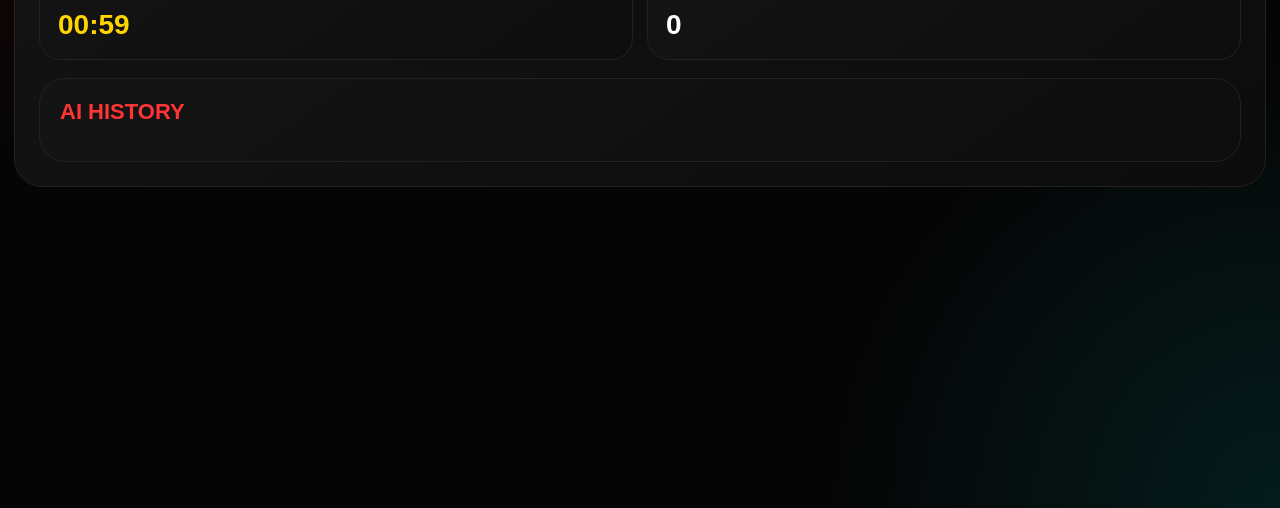
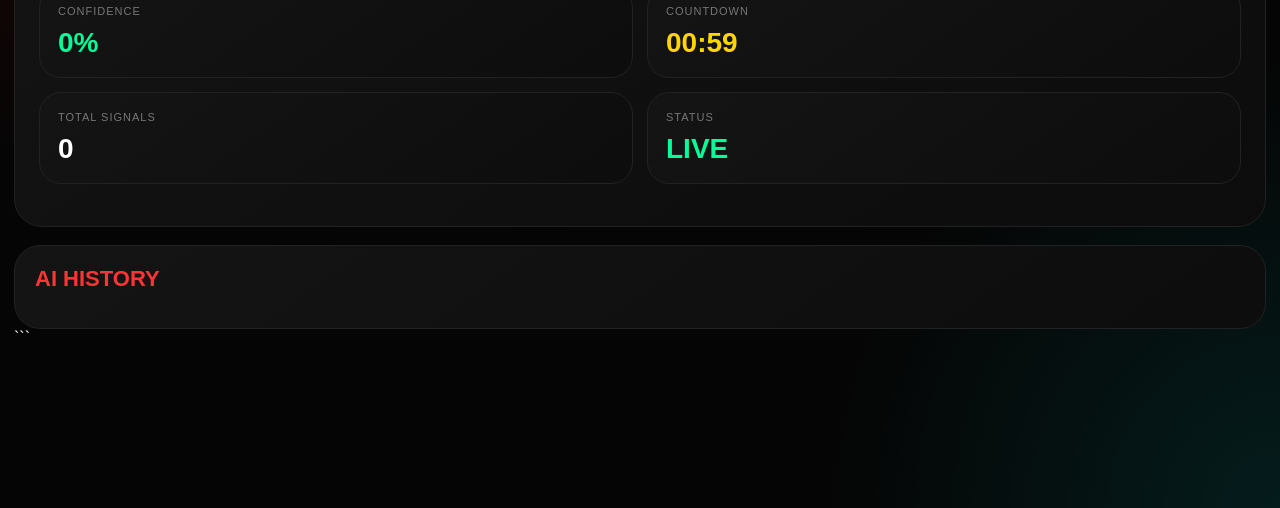
Before and after one commit to Lola2580/zrx-ai, a plain HTML site: page dashboard.html in a window 1280 px wide. Shown: the part 292-800 px from the top of the page. Drawn offline with Linux system fonts and the light colour scheme; no server answers; sample sign-in values are in the browser's storage.

Commit message:
Update dashboard.html

````diff
--- a/dashboard.html
+++ b/dashboard.html
@@ -1,3 +1,4 @@
+```html
 <!DOCTYPE html>
 <html lang="en">
 <head>
@@ -24,11 +25,8 @@ href="dashboard.css">
 
     <button
     class="logout-btn"
-onclick="logout()"
->
-
+    onclick="logout()">
         Logout
-
     </button>
 
 </div>
@@ -48,6 +46,19 @@ Logout
     </div>
 
     <div class="stats">
+
+        <div class="card">
+
+            <div class="card-title">
+                CONFIDENCE
+            </div>
+
+            <div class="card-value green"
+            id="confidence">
+                0%
+            </div>
+
+        </div>
 
         <div class="card">
 
@@ -75,7 +86,24 @@ id="total">
 
         </div>
 
+        <div class="card">
+
+            <div class="card-title">
+                STATUS
             </div>
+
+            <div class="card-value green"
+            id="status">
+                LIVE
+            </div>
+
+        </div>
+
+    </div>
+
+</div>
+
+<!-- MAIN CARD CLOSED HERE -->
 
 <div class="history-box">
 
@@ -91,3 +119,4 @@ AI HISTORY
 
 </body>
 </html>
+```
````
Lines whose indentation alone changed are shown as unchanged.
